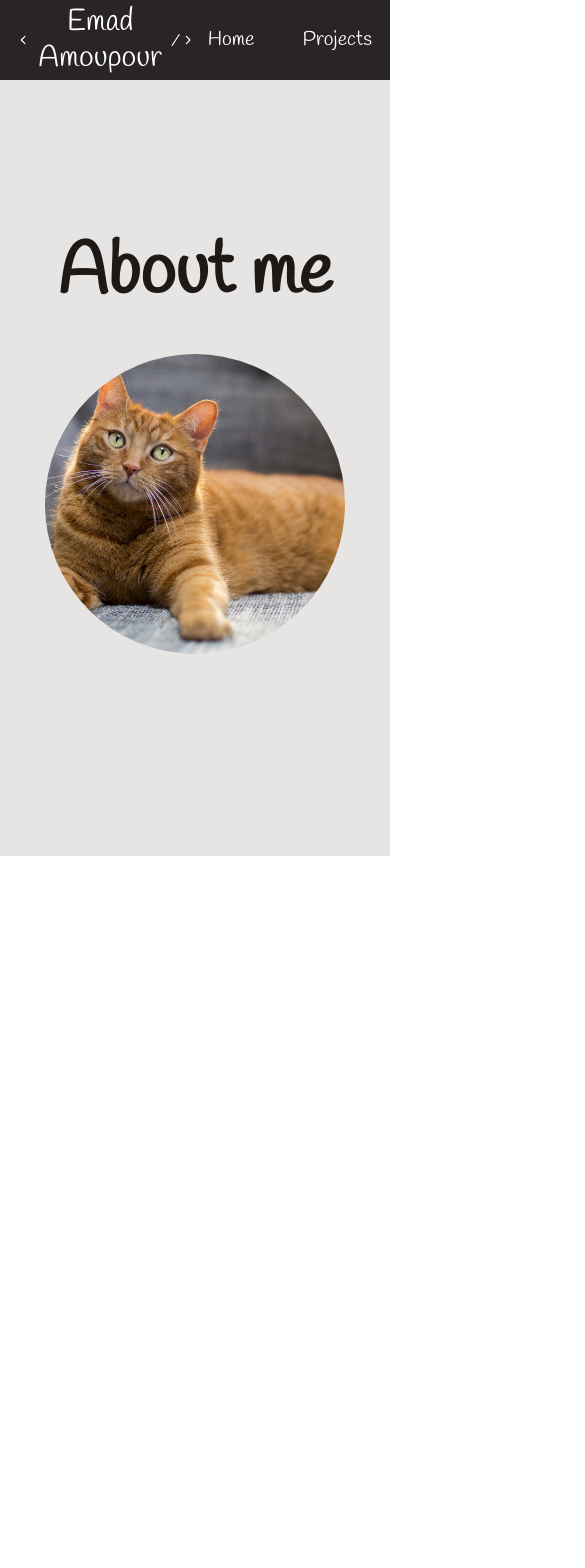
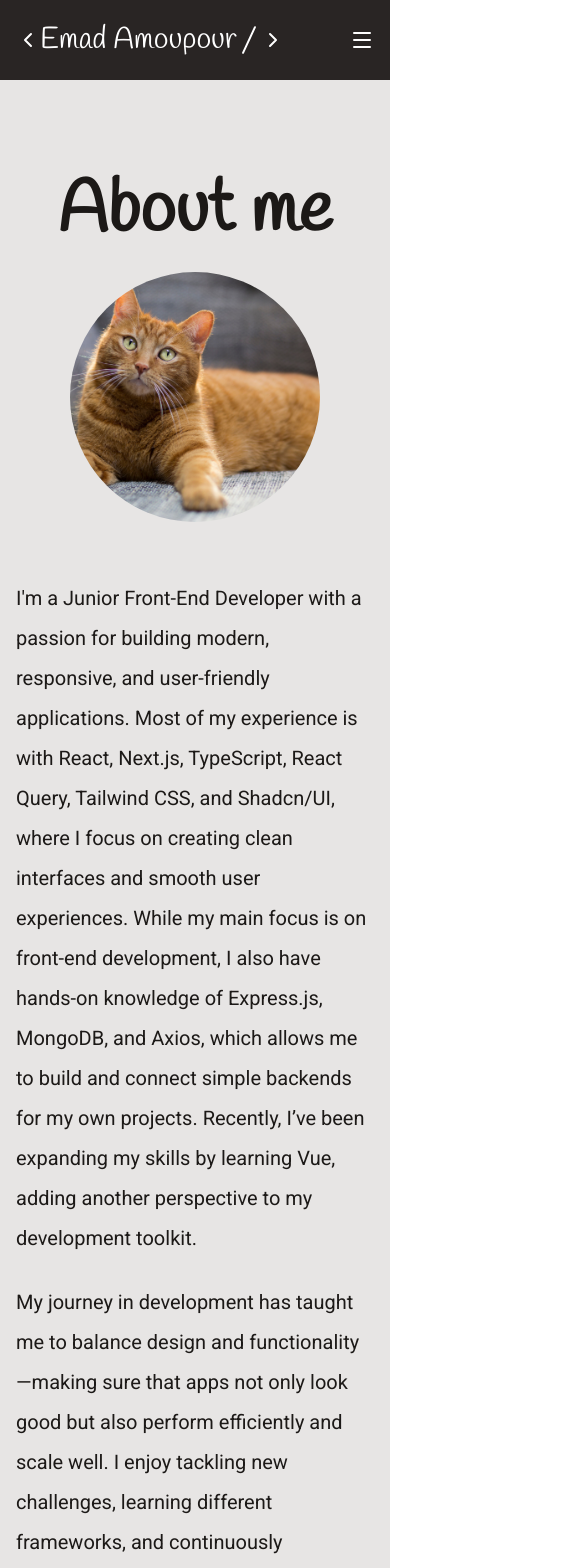
Before and after one commit to EmadAP/Portfolio, a Vue app in the folder client/: page /about in a window 390 px wide. Shown: the top 1568 px of the page, 585 px wide, since content can reach past the window. Before the commit the page ends 856 px from the top, so only its background shows below. Built offline with nearby package versions, Linux system fonts and the light colour scheme; a web font is replaced by a local one.

Commit message:
ui responsive fix

```diff
--- a/client/package.json
+++ b/client/package.json
@@ -15,6 +15,7 @@
   },
   "dependencies": {
     "@tailwindcss/vite": "^4.1.13",
+    "@twistify/react-icons": "^1.0.6",
     "lucide-vue-next": "^0.544.0",
     "pinia": "^3.0.3",
     "vue": "^3.5.18",
--- a/client/src/assets/main.css
+++ b/client/src/assets/main.css
@@ -1,8 +1,9 @@
-@import url('https://fonts.googleapis.com/css2?family=Comic+Relief:wght@400;700&family=Handlee&family=Just+Another+Hand&family=Montserrat:ital,wght@0,100..900;1,100..900&family=Roboto+Mono:ital,wght@0,100..700;1,100..700&family=Roboto:ital,wght@0,100..900;1,100..900&display=swap');@import "tailwindcss";
+@import url("https://fonts.googleapis.com/css2?family=Comic+Relief:wght@400;700&family=Handlee&family=Just+Another+Hand&family=Montserrat:ital,wght@0,100..900;1,100..900&family=Roboto+Mono:ital,wght@0,100..700;1,100..700&family=Roboto:ital,wght@0,100..900;1,100..900&display=swap");
+@import "tailwindcss";
 
 @theme {
   --font-btn: "Handlee", cursive;
   --font-title: "Just Another Hand", cursive;
   --font-main: "Roboto", cursive;
-  --font-semiMain: "Roboto Mono", cursive
+  --font-semiMain: "Roboto Mono", cursive;
 }
--- a/client/src/pages/AboutPage.vue
+++ b/client/src/pages/AboutPage.vue
@@ -1,16 +1,42 @@
 <script lang="ts" setup></script>
 <template>
-  <div class="font-main px-4 w-full bg-stone-200 h-[92vh] py-12 text-stone-900">
+  <div class="font-main px-4 w-full bg-stone-200 py-12 text-stone-900">
     <div
-      class="max-w-screen-2xl h-full py-22 mx-auto grid grid-cols-1 items-center text-center"
+      class="flex flex-col gap-6 lg:gap-10 max-w-screen-2xl py-12 mx-auto items-center"
     >
-      <h1 class="text-7xl font-semibold font-btn">About me</h1>
+      <h1 class="text-7xl font-semibold font-btn text-center">About me</h1>
       <img
-        class="mx-auto h-[300px] w-[300px] rounded-full object-cover"
+        class="mx-auto h-[250px] w-[250px] rounded-full object-cover"
         src="/public/Cat-on-couch.jpg"
         alt="cat"
       />
-      <div><p></p></div>
+      <div class="leading-10 flex flex-col gap-6 pt-8 lg:text-2xl text-xl">
+        <p class="">
+          I'm a Junior Front-End Developer with a passion for building modern,
+          responsive, and user-friendly applications. Most of my experience is
+          with React, Next.js, TypeScript, React Query, Tailwind CSS, and
+          Shadcn/UI, where I focus on creating clean interfaces and smooth user
+          experiences. While my main focus is on front-end development, I also
+          have hands-on knowledge of Express.js, MongoDB, and Axios, which
+          allows me to build and connect simple backends for my own projects.
+          Recently, I’ve been expanding my skills by learning Vue, adding
+          another perspective to my development toolkit.
+        </p>
+        <p>
+          My journey in development has taught me to balance design and
+          functionality—making sure that apps not only look good but also
+          perform efficiently and scale well. I enjoy tackling new challenges,
+          learning different frameworks, and continuously improving my craft.
+          Problem-solving and experimenting with new ideas keep me motivated,
+          and I aim to bring clarity and usability to every project I work on.
+        </p>
+        <p>
+          Outside of coding, I like exploring new technologies, keeping up with
+          modern web trends, and finding ways to grow as both a developer and a
+          creator. Whether I’m building personal projects or experimenting with
+          new tools, I’m always excited to learn and push my skills further.
+        </p>
+      </div>
     </div>
   </div>
 </template>
--- a/client/src/pages/HomePage.vue
+++ b/client/src/pages/HomePage.vue
@@ -1,23 +1,28 @@
 <script setup lang="ts"></script>
 <template>
-  <div class="font-main px-4 w-full bg-stone-200 h-[92vh] py-12 text-stone-900">
+  <div class="font-main bg-stone-200 h-[93vh] text-stone-900">
     <div
-      class="max-w-screen-2xl h-full py-22 mx-auto grid grid-cols-1 items-center text-center"
+      class="h-full py-16 md:py-20 px-3 lg:px-20 flex flex-col gap-16 items-center justify-around text-center max-w-screen-2xl mx-auto"
     >
-      <div>
-        <h1 class="font-title text-8xl font-bold">
-          Hi!. My name is Emad Amoupour
-        </h1>
-      </div>
-      <p class="text-3xl leading-16">
-        <span class="font-semiMain font-extrabold text-4xl">Welcome to my portfolio. </span>
-        I’m a Junior <span class="font-semiMain bg-stone-800 text-stone-200 ">Front-End Developer</span> passionate about building
-        responsive, user-friendly interfaces and bringing designs to life with
-        clean and modern code. I focus on crafting intuitive experiences that
-        work seamlessly across devices, while also exploring the backend side to
-        understand the full picture of web development. Alongside coding, I
-        enjoy learning new tools, experimenting with creative ideas, and
-        continuously improving my skills to grow as a developer.
+      <h1 class="font-title text-6xl sm:text-7xl md:text-8xl font-bold">
+        Hi!. My name is Emad Amoupour
+      </h1>
+
+      <p class="md:text-3xl text-2xl md:leading-16 leading-12">
+        <span class="font-semiMain font-extrabold lg:text-4xl text-3xl"
+          >Welcome to my portfolio.
+        </span>
+        I’m a Junior
+        <span class="font-semiMain bg-stone-800 text-stone-200"
+          >Front-End Developer</span
+        >
+        passionate about building responsive, user-friendly interfaces and
+        bringing designs to life with clean and modern code. I focus on crafting
+        intuitive experiences that work seamlessly across devices, while also
+        exploring the backend side to understand the full picture of web
+        development. Alongside coding, I enjoy learning new tools, experimenting
+        with creative ideas, and continuously improving my skills to grow as a
+        developer.
       </p>
       <div
         class="font-btn flex flex-row items-center justify-center max-w-screen-md mx-auto gap-28"
--- a/client/src/pages/ProjectsPage.vue
+++ b/client/src/pages/ProjectsPage.vue
@@ -2,23 +2,25 @@
 import { Music } from "lucide-vue-next";
 </script>
 <template>
-  <div class="font-base px-4 w-full bg-stone-200  py-12 text-stone-900">
-    <div class="max-w-screen-2xl h-full py-12 mx-auto items-center text-center">
-      <h1 class="text-7xl font-semibold font-btn">Projects</h1>
+  <div class="font-main px-4 w-full bg-stone-200 py-12 text-stone-900">
+    <div class="max-w-screen-2xl h-full py-12 mx-auto items-center">
+      <h1 class="md:text-7xl text-5xl font-semibold font-btn text-center">
+        Projects
+      </h1>
       <div
-        class="font-main pt-20 flex flex-col items-center h-full justify-between gap-20"
+        class="pt-20 flex flex-col items-center h-full justify-between gap-20"
       >
         <div
-          class="flex flex-row items-center justify-between gap-20 w-full h-[400px]"
+          class="grid grid-cols-1 lg:grid-cols-2 items-center justify-between gap-20 w-full"
         >
           <img
-            class="h-[400px] rounded-2xl"
+            class="rounded-2xl h-[400px] object-cover mx-auto"
             src="/public/Cat-on-couch.jpg"
             alt="cat"
           />
-          <div class="h-[400px] w-full py-6">
+          <div class="w-full py-6">
             <h1 class="text-4xl font-semibold pb-18">Tech Stack</h1>
-            <div class="flex flex-col justify-between  gap-20">
+            <div class="flex flex-col justify-between gap-20">
               <div class="flex flex-row justify-between gap-12 w-full">
                 <h3 class="text-3xl">Frontend:</h3>
                 <div class="w-full grid grid-cols-6 gap-4">
@@ -35,16 +37,16 @@ import { Music } from "lucide-vue-next";
           </div>
         </div>
         <div
-          class="flex flex-row-reverse items-center justify-between gap-20 w-full h-[400px]"
+          class="grid grid-cols-1 lg:grid-cols-2 items-center justify-between gap-20 w-full"
         >
           <img
-            class="h-[400px] rounded-2xl"
+            class="rounded-2xl h-[400px] object-cover mx-auto"
             src="/public/Cat-on-couch.jpg"
             alt="cat"
           />
-          <div class="h-[400px] w-full py-6">
+          <div class="w-full py-6">
             <h1 class="text-4xl font-semibold pb-18">Tech Stack</h1>
-            <div class="flex flex-col justify-between  gap-20">
+            <div class="flex flex-col justify-between gap-20">
               <div class="flex flex-row justify-between gap-12 w-full">
                 <h3 class="text-3xl">Frontend:</h3>
                 <div class="w-full grid grid-cols-6 gap-4">
@@ -61,7 +63,6 @@ import { Music } from "lucide-vue-next";
           </div>
         </div>
       </div>
-
     </div>
   </div>
 </template>
--- a/client/src/template/Navbar.vue
+++ b/client/src/template/Navbar.vue
@@ -1,24 +1,30 @@
 <script lang="ts" setup>
-import { ChevronLeft, ChevronRight, Slash } from "lucide-vue-next";
+import { RaHamburgerMenu } from "@twistify/react-icons/ra";
+import { ChevronLeft, ChevronRight, Menu, Slash } from "lucide-vue-next";
 </script>
 <template>
   <div
-    class="font-btn sticky z-20 inset-x-0 top-0 px-4 w-full  h-20 bg-stone-800 bg-stone-700"
+    class="font-btn sticky z-20 inset-x-0 top-0 px-4 w-full h-20 bg-stone-800"
   >
     <div
       class="flex flex-row justify-between max-w-screen-2xl mx-auto text-white items-center h-full"
     >
       <button class="cursor-pointer">
-        <p class="flex flex-row items-center">
-          <ChevronLeft size="20" /><span class="text-3xl font-base">Emad Amoupour</span
-          ><Slash class="-rotate-12" size="16" /><ChevronRight size="20"/>
-        </p>
+        <div class="flex flex-row items-center">
+          <ChevronLeft />
+          <p class="text-3xl font-base">Emad Amoupour</p>
+          <Slash class="-rotate-[20deg]" />
+          <ChevronRight />
+        </div>
       </button>
-      <div class="flex flex-row items-center justify-center gap-6">
+      <div class="md:flex hidden flex-row items-center justify-center gap-6">
         <button class="Nav-Btn">Home</button>
         <button class="Nav-Btn">Projects</button>
         <button class="Nav-Btn">About</button>
         <button class="Nav-Btn">Contact</button>
+      </div>
+      <div class="md:hidden flex">
+        <Menu />
       </div>
     </div>
   </div>
```
Also changed, not shown: 1 other file (tests, documents, lock files or other folders).
